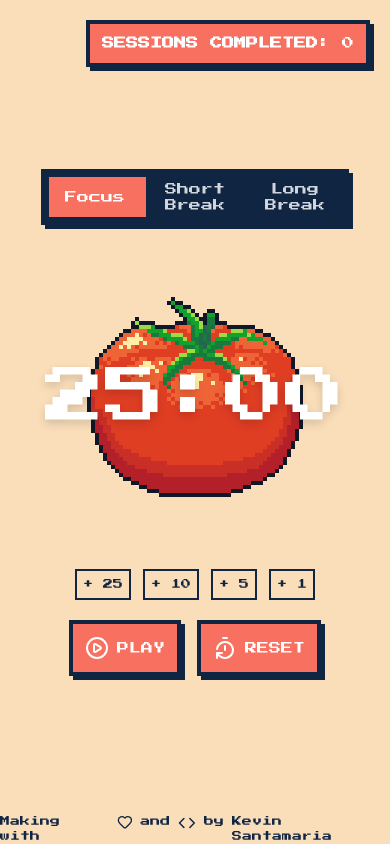
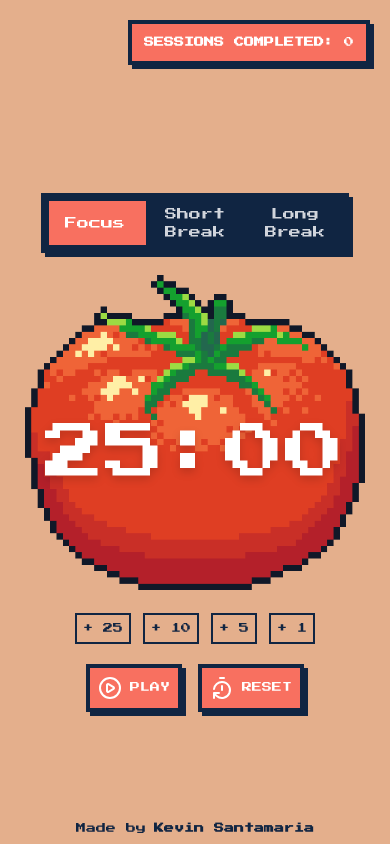
Before and after one commit to kevsantamaria/pomodoro-app, a React (Vite) app: page / in a window 390 px wide. Built offline with nearby package versions, Linux system fonts and the light colour scheme.

Commit message:
Make the app responive

```diff
--- a/src/components/Footer.jsx
+++ b/src/components/Footer.jsx
@@ -2,9 +2,9 @@ import { Code, Heart } from "lucide-react";
 
 function Footer() {
   return (
-    <footer className="font-pixel fixed bottom-0 w-full text-[var(--accent)]">
-        <span className="text-[10px] sm:text-xs flex gap-2 m-auto">
-          Making with <Heart size={16}/> and <Code size={18} /> by <a href="#">Kevin Santamaria</a>
+    <footer className="font-pixel absolute bottom-2 w-full text-[var(--accent)]">
+        <span className="text-[10px] sm:text-xs flex gap-2 items-center justify-center">
+          Made by <a href="#" className="font-bold hover:underline active:underline cursor-pointer">Kevin Santamaria</a>
         </span>
     </footer>
   );
--- a/src/components/SessionSwitch.jsx
+++ b/src/components/SessionSwitch.jsx
@@ -13,7 +13,7 @@ function SessionSwitch() {
   const currentIndex = sessionSwitchProps.findIndex((opt) => opt.type === typeOfSession);
 
   return (
-    <section className="relative bg-[var(--accent)] p-2 px-5 flex space-x-10 border-4 border-[var(--accent)] shadow-[4px_4px_0_0_#102542] font-pixel select-none uppercase text-xs">
+    <section className="relative bg-[var(--accent)] p-2 px-5 flex mt-15 space-x-10 border-4 border-[var(--accent)] shadow-[4px_4px_0_0_#102542] font-pixel select-none uppercase sm:text-xs text-[12px]">
       {/* Slider */}
       <div
         className="absolute left-1 top-1 bg-[var(--primary)] transition-transform duration-300 ease-in-out"
--- a/src/components/Timer.jsx
+++ b/src/components/Timer.jsx
@@ -3,7 +3,7 @@ import { CirclePlay, TimerReset, CirclePause, Key } from "lucide-react";
 import { TimerContext } from "../contexts/TimerContext";
 import SessionSwitch from "./SessionSwitch";
 import AddTime from "./AddTime";
-import Pomodoro from "../assets/pomodoro-resize.png";
+import Pomodoro from "../assets/pomodoro.png";
 
 function Timer() {
   const {
@@ -43,7 +43,7 @@ function Timer() {
 
   return (
     <section className="bg-[var(--background)] h-screen w-[70%] m-auto sm:w-auto flex flex-col gap-5 items-center justify-center">
-      <article className="absolute top-5 right-5 bg-[var(--primary)] p-3 border-4 border-[var(--accent)] shadow-[4px_4px_0_0_#102542] font-pixel text-white text-xs uppercase select-none">
+      <article className="absolute top-5 right-5 bg-[var(--primary)] p-3 border-4 border-[var(--accent)] shadow-[4px_4px_0_0_#102542] font-pixel text-white text-[10px] sm:text-xs uppercase select-none">
         <h2 className="font-bold leading-tight">
           Sessions Completed:
           <span className="font-normal">{" " + numOfSession}</span>
@@ -54,15 +54,15 @@ function Timer() {
         <SessionSwitch />
       </article>
 
-      <article className="font-pixel select-none py-6">
-        <div className="relative flex justify-center items-center h-64 w-64 mx-auto">
+      <article className="font-pixel select-none">
+        <div className="relative flex justify-center items-center sm:h-105 sm:w-105 h-80 w-85">
           <img
             src={Pomodoro}
             alt="Pomodoro timer"
             className="absolute h-full w-full object-contain"
           />
 
-          <div className="absolute flex flex-col items-center justify-center w-full h-full z-10">
+          <div className="absolute flex flex-col items-center justify-center pt-10 w-full h-full z-10">
             <span className="text-6xl sm:text-7xl text-white drop-shadow-lg">
               {String(Math.floor(time / 60)).padStart(2, "0")}:
               {String(time % 60).padStart(2, "0")}
@@ -79,7 +79,7 @@ function Timer() {
 
       <article className="flex gap-4">
         <button
-          className="cursor-pointer flex items-center gap-2 bg-[var(--primary)] text-white p-3 font-pixel text-xs uppercase
+          className="cursor-pointer flex items-center gap-2 bg-[var(--primary)] text-white sm:p-3 p-2 font-pixel sm:text-xs text-[10px] uppercase
                border-4 border-[var(--accent)] shadow-[4px_4px_0_0_#102542]
                select-none transition-all active:translate-x-[2px] active:translate-y-[2px] active:shadow-none"
           onClick={() => {
@@ -91,7 +91,7 @@ function Timer() {
         </button>
 
         <button
-          className="cursor-pointer flex items-center gap-2 bg-[var(--primary)] text-white p-3 font-pixel text-xs uppercase
+          className="cursor-pointer flex items-center gap-2 bg-[var(--primary)] text-white sm:p-3 p-2 font-pixel sm:text-xs text-[10px] uppercase
                border-4 border-[var(--accent)] shadow-[4px_4px_0_0_#102542]
                select-none transition-all active:translate-x-[2px] active:translate-y-[2px] active:shadow-none"
           onClick={handleReset}
--- a/src/index.css
+++ b/src/index.css
@@ -3,7 +3,7 @@
 :root {
     --primary: #f87060;
     --accent: #102542;
-    --background: #fadeba;
+    --background: #e4af8c;
 }
 
 body {
```
Also changed, not shown: src/assets/pomodoro.png (added).
